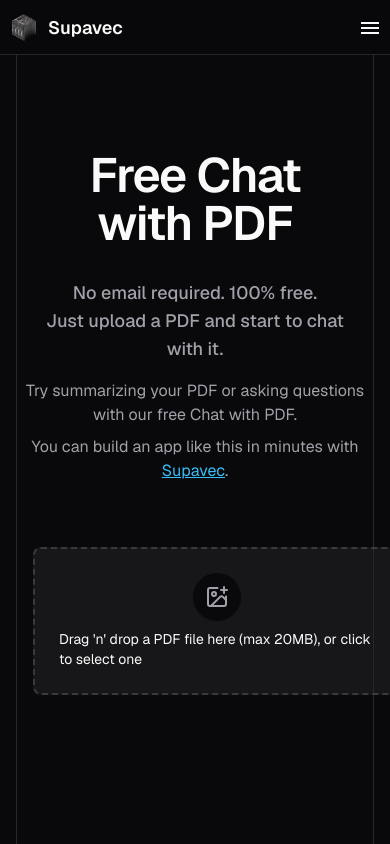
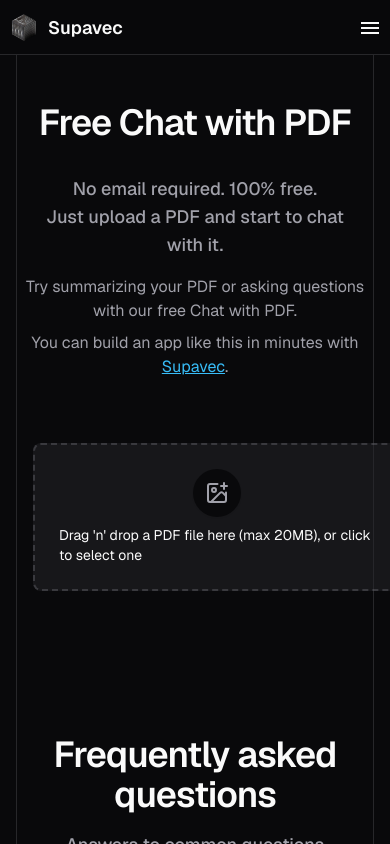
Before and after one commit to typepulse/pulse-vector, a Next.js app in the folder apps/web/: page /examples/chat-with-pdf in a window 390 px wide. Shown: the top 844 px of the page. Built offline with nearby package versions, Linux system fonts and the light colour scheme; no server answers; a web font is replaced by a local one.

Commit message:
Adjust header size and layout spacing in examples

```diff
--- a/apps/web/src/app/examples/chat-with-pdf/page.tsx
+++ b/apps/web/src/app/examples/chat-with-pdf/page.tsx
@@ -15,7 +15,7 @@ export default function ChatWithPdf() {
   return (
     <>
       <div className="text-center">
-        <h1 className="text-5xl font-semibold tracking-tight text-balance text-foreground sm:text-7xl">
+        <h1 className="text-4xl font-semibold tracking-tight text-balance text-foreground sm:text-7xl">
           Free Chat with PDF
         </h1>
         <p className="mt-8 text-lg font-medium text-pretty text-muted-foreground sm:text-xl/8">
--- a/apps/web/src/app/examples/layout.tsx
+++ b/apps/web/src/app/examples/layout.tsx
@@ -15,7 +15,7 @@ export default async function ExamplesLayout({
     <>
       <Header isLoggedIn={!!user?.user} />
       <main className="w-full container mx-auto">
-        <div className="border-x border-b pt-24">{children}</div>
+        <div className="border-x border-b pt-12 md:py-24">{children}</div>
         <CTA />
       </main>
       <Footer />
```
